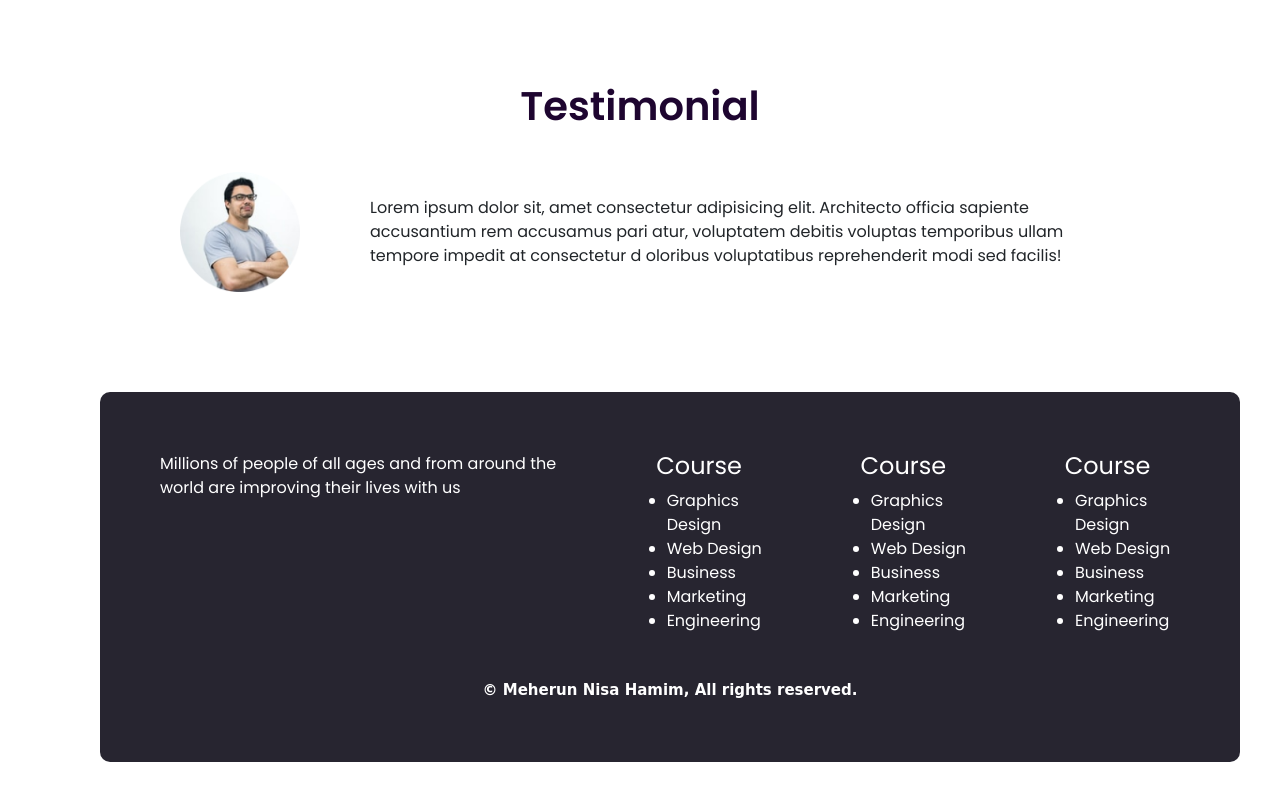
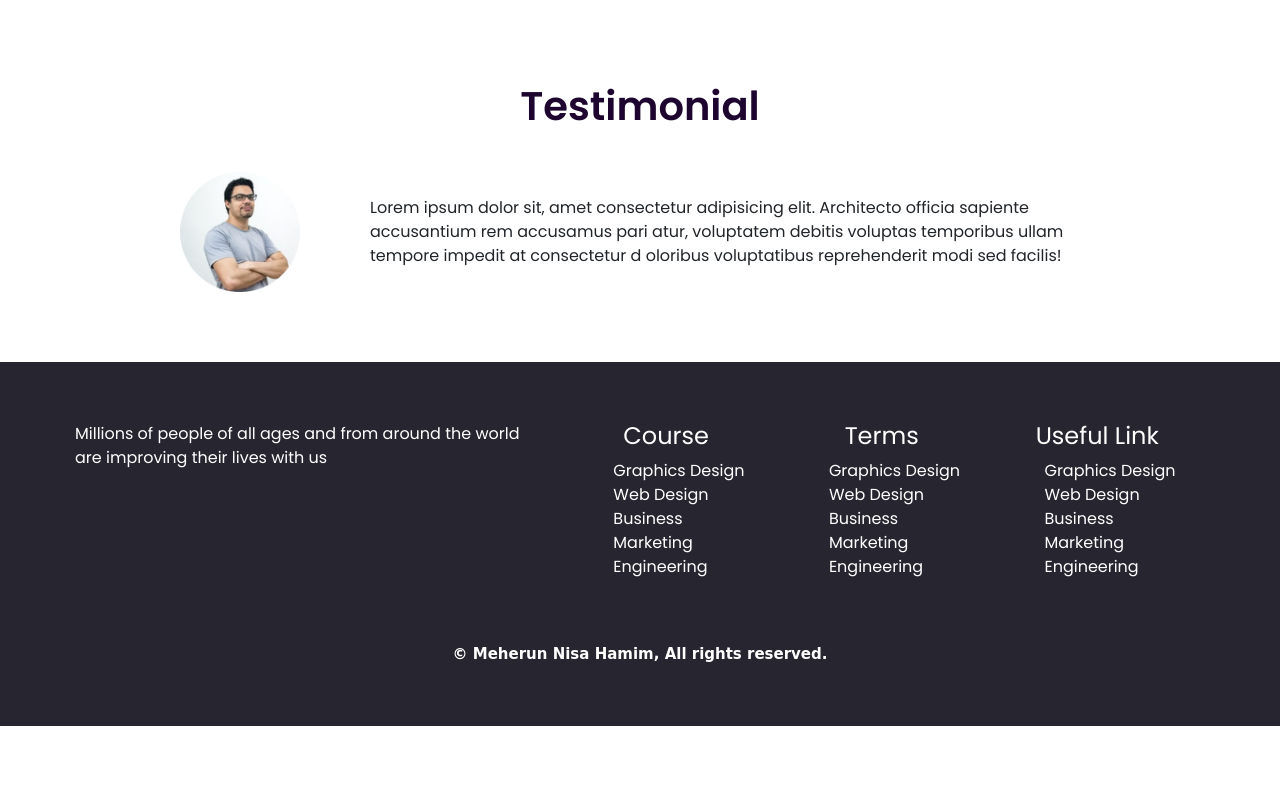
Before and after one commit to MeherunNisaHamim/e-school, a plain HTML site: page index.html in a window 1280 px wide. Shown: the part 1574-2374 px from the top of the page. After the commit the page ends 2300 px from the top, so only its background shows below. Drawn offline with nearby package versions, Linux system fonts and the light colour scheme.

Commit message:
e-school done

```diff
--- a/index.html
+++ b/index.html
@@ -181,12 +181,17 @@
   </div>
 </div>
 
-<div class="container last-part">
-  <div class="row last-part-row justify-content-between">
-    <div class="col-md-5 col-sm-4">
+<div class="last-part">
+
+  <div class="row last-part-row m-0 p-0 justify-content-between">
+    <div class="col-md-5">
       <p>Millions of people of all ages and from around the world are improving their lives with us</p>
     </div>
-      <div class="col-md-2 col-sm-4">
+
+    <div class="col-md-7">
+      <div class="row m-0 p-0">
+
+        <div class="col-md-4">
           <h4>Course</h4>
           <ul>
             <li>Graphics Design</li>
@@ -196,8 +201,8 @@
             <li>Engineering</li>
           </ul>
         </div>
-      <div class="col-md-2 col-sm-4">
-        <h4>Course</h4>
+        <div class="col-md-4">
+          <h4>Terms</h4>
           <ul>
             <li>Graphics Design</li>
             <li>Web Design</li>
@@ -206,8 +211,8 @@
             <li>Engineering</li>
           </ul>
         </div>
-      <div class="col-md-2 col-sm-4">
-        <h4>Course</h4>
+        <div class="col-md-4">
+          <h4>Useful Link</h4>
           <ul>
             <li>Graphics Design</li>
             <li>Web Design</li>
@@ -216,10 +221,16 @@
             <li>Engineering</li>
           </ul>
         </div>
+
       </div>
+    </div>
+
+  </div>
+
   <div>
-  <footer>© Meherun Nisa Hamim, All rights reserved.</footer>
+  <footer class="mt-5">© Meherun Nisa Hamim, All rights reserved.</footer>
 </div>
+
 </div>
 
 
--- a/style.css
+++ b/style.css
@@ -79,11 +79,13 @@ margin: 20px;
 .last-part{
     margin-top: 70px;
     background-color: #272530;
-    border-radius: 10px;
     color: white;
-    margin: 100px;
     padding: 60px;
 
+}
+
+.last-part ul li{
+    list-style: none;
 }
 .last-part h4{
     text-align: center;
@@ -92,9 +94,7 @@ margin: 20px;
 .last-part p{
     color: white;
 }
-.last-part ul li{
-    text-decoration: none;
-}
+
 footer{
     text-align: center;
     font-family: cursive;
```
Lines whose indentation alone changed are shown as unchanged.
